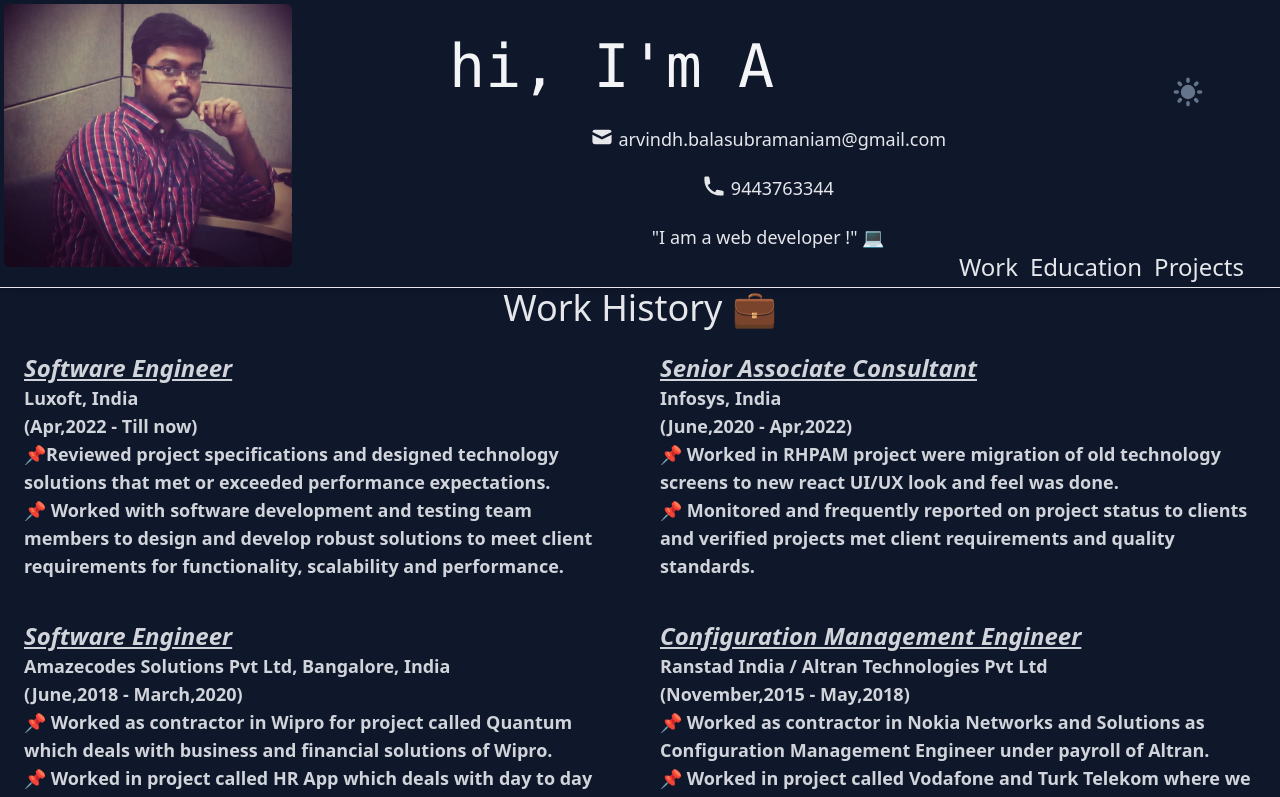
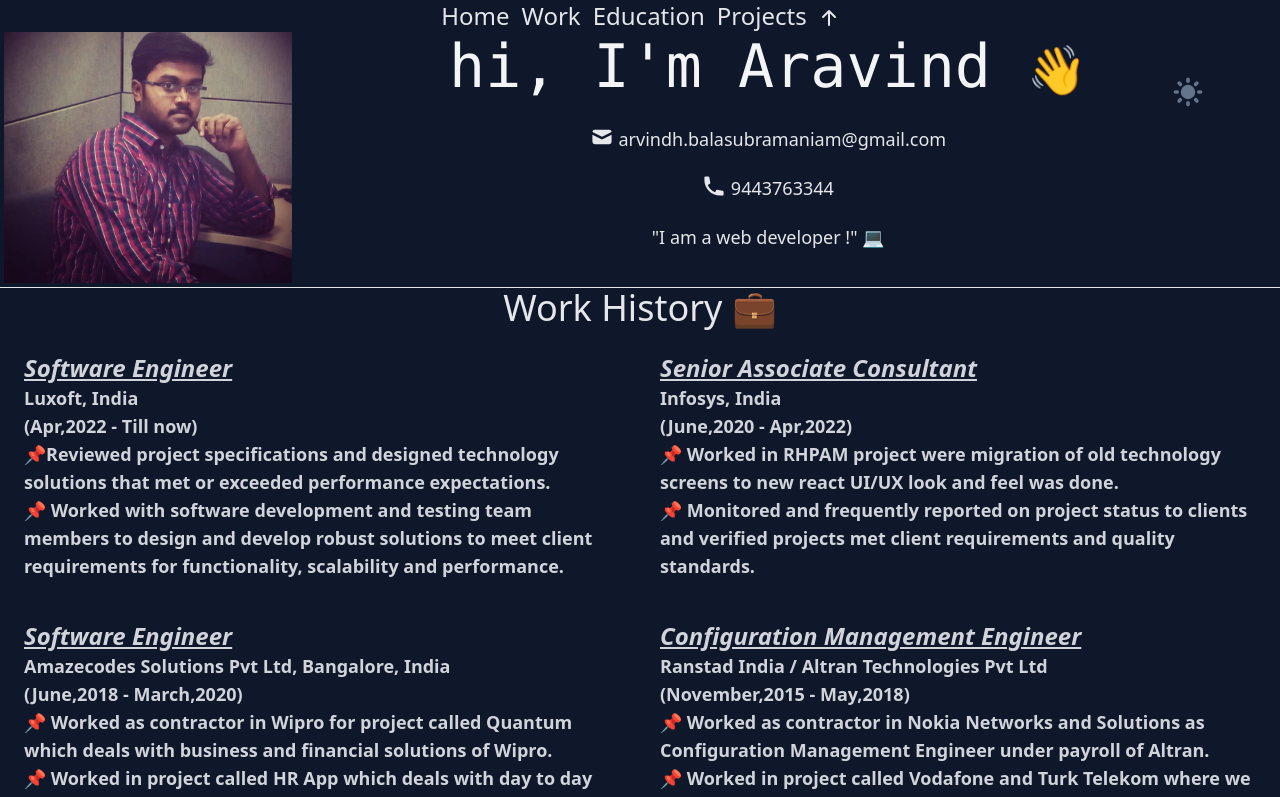
Before and after one commit to MurugeshAravind/Resume, a React (Create React App) app: page / in a window 1280 px wide. Shown: the top 797 px of the page. Built offline with nearby package versions, Linux system fonts and the light colour scheme.

Commit message:
changes made for navigation purposes, added suspense

```diff
--- a/package.json
+++ b/package.json
@@ -11,6 +11,7 @@
     "@testing-library/user-event": "^13.5.0",
     "react": "^18.2.0",
     "react-dom": "^18.2.0",
+    "react-router-dom": "^6.3.0",
     "react-scripts": "5.0.1",
     "web-vitals": "^2.1.4"
   },
--- a/src/App.js
+++ b/src/App.js
@@ -1,13 +1,18 @@
-import React from "react";
-import Header from "./Header/Header.component";
-import Section from "./Section/Section.component";
-import Projects from "./Projects/Projects.component";
+import React, { Suspense } from "react";
+import Navigation from "./Navigation/Navigation.component";
+import Loader from "./Loader/Loader.component";
+const Header = React.lazy(() => import("./Header/Header.component"));
+const Section = React.lazy(() => import("./Section/Section.component"));
+const Projects = React.lazy(() => import("./Projects/Projects.component"));
 function App() {
   return (
     <>
-      <Header />
-      <Section />
-      <Projects />
+      <Navigation />
+      <Suspense fallback={<Loader />}>
+        <Header />
+        <Section />
+        <Projects />
+      </Suspense>
     </>
   );
 }
--- a/src/Header/Header.component.jsx
+++ b/src/Header/Header.component.jsx
@@ -1,6 +1,5 @@
 import { MailIcon, PhoneIcon, SunIcon, MoonIcon } from "@heroicons/react/solid";
 import { useEffect, useState } from "react";
-import styles from "./Header.component.module.css";
 import Image from "../Image/Image.component";
 const Header = () => {
   const [email, setEmail] = useState("");
@@ -21,25 +20,16 @@ const Header = () => {
     if (!isDarkMode) htmlElement.classList.remove("dark");
     else htmlElement.classList.add("dark");
   };
-  const handleClick = (e) => {
-    e.preventDefault();
-    console.log(e)
-    const { innerText } = e.target;
-    htmlElement.classList.add("scroll-smooth");
-    if (innerText === "Work") window.scrollTo(0, 0);
-    if (innerText === "Education") window.scrollTo(0, 711);
-    if (innerText === "Projects") window.scrollTo(0, 1081);
-  };
   return (
-    <div className="w-full dark:bg-slate-900 bg-white lg:md:sticky lg:md:top-0 lg:md:z-10">
+    <div className=" dark:bg-slate-900 bg-white w-full" id="Home">
       <Image
         className={
-          "float-left lg:md:w-72 w-auto h-auto lg:md:mt-1 lg:md:ml-1 rounded-md"
+          "float-left lg:md:w-72 w-auto h-auto lg:md:mt-5 lg:md:ml-1"
         }
         alt={"aravind"}
         src="./aravind.avif"
       />
-      <nav className="dark:text-gray-200 p-9 text-center text-5xl shadow-md font-sans dark:bg-slate-900">
+      <div className="dark:text-gray-200 p-9 text-center text-5xl shadow-md font-sans dark:bg-slate-900">
         <div>
           <h1 className="mb-2 font-mono text-4xl dark:text-gray-100 md:text-6xl">
             hi, I&apos;m <br className="block md:hidden" />
@@ -47,9 +37,6 @@ const Header = () => {
               <span className="h-20 pt-2 overflow-x-hidden whitespace-nowrap text-brand-accent">
                 Aravind <span className="text-3xl lg:md:text-5xl">👋</span>
               </span>
-              <span
-                className={`lg:md:${styles.cursor} absolute -bottom-0 left-0 -top-1 inline-block dark:bg-slate-900 bg-white lg:md:w-full animate-type will-change`}
-              ></span>
             </span>
           </h1>
           <div>
@@ -84,20 +71,7 @@ const Header = () => {
             />
           )}
         </div>
-        <>
-          <ul className="flex lg:md:float-right justify-center space-x-3 text-sm hover:cursor-pointer">
-            <li className="text-2xl hover:animate-pulse" onClick={handleClick}>
-              Work
-            </li>
-            <li className="text-2xl hover:animate-pulse" onClick={handleClick}>
-              Education
-            </li>
-            <li className="text-2xl hover:animate-pulse" onClick={handleClick}>
-              Projects
-            </li>
-          </ul>
-        </>
-      </nav>
+      </div>
       <hr className="bg-gray-100"></hr>
     </div>
   );
--- /dev/null
+++ b/src/Loader/Loader.component.jsx
@@ -0,0 +1,9 @@
+import styled from "./Loader.module.css"
+const Loader = () => {
+    return <div className={styled.overlay}>
+    <div className={styled["overlay__inner"]}>
+        <div className={styled["overlay__content"]}><span className={styled["spinner"]}></span></div>
+    </div>
+</div>
+}
+export default Loader;
--- /dev/null
+++ b/src/Loader/Loader.module.css
@@ -0,0 +1,41 @@
+.overlay {
+    left: 0;
+    top: 0;
+    width: 100%;
+    height: 100%;
+    position: fixed;
+    background: #0f172a;
+}
+
+.overlay__inner {
+    left: 0;
+    top: 0;
+    width: 100%;
+    height: 100%;
+    position: absolute;
+}
+
+.overlay__content {
+    left: 50%;
+    position: absolute;
+    top: 50%;
+    transform: translate(-50%, -50%);
+}
+
+.spinner {
+    width: 75px;
+    height: 75px;
+    display: inline-block;
+    border-width: 2px;
+    border-color: rgba(255, 255, 255, 0.05);
+    border-top-color: #fff;
+    animation: spin 1s infinite linear;
+    border-radius: 100%;
+    border-style: solid;
+}
+
+@keyframes spin {
+  100% {
+    transform: rotate(360deg);
+  }
+}
--- /dev/null
+++ b/src/Navigation/Navigation.component.jsx
@@ -0,0 +1,64 @@
+const Navigation = (props) => {
+  const handleClick = (event, name) => {
+    event.preventDefault();
+    let finalName = name;
+    if (name === "Work")
+      finalName = name.toString().replace("Work", "Work History 💼");
+    if (name === "Education")
+      finalName = name.toString().replace("Education", "Education 🎓");
+    const section = document.getElementById(finalName);
+    window.scrollTo({
+      top: section?.offsetTop - section?.offsetHeight || 0,
+      behavior: "smooth",
+    });
+    props.data(finalName)
+  };
+  return (
+    <nav className="dark:bg-slate-900 bg-white fixed z-10 w-full">
+      <ul className="flex space-x-3 hover:cursor-pointer justify-center dark:text-gray-200">
+        <li
+          className="text-2xl hover:animate-pulse"
+          onClick={(e) => handleClick(e, "Home")}
+        >
+          Home
+        </li>
+        <li
+          className="text-2xl hover:animate-pulse"
+          onClick={(e) => handleClick(e, "Work")}
+        >
+          Work
+        </li>
+        <li
+          className="text-2xl hover:animate-pulse"
+          onClick={(e) => handleClick(e, "Education")}
+        >
+          Education
+        </li>
+        <li
+          className="text-2xl hover:animate-pulse"
+          onClick={(e) => handleClick(e, "Projects")}
+        >
+          Projects
+        </li>
+        <li
+          className="text-2xl hover:animate-pulse"
+          onClick={(e) => handleClick(e, "Top")}
+        >
+          <svg
+            xmlns="http://www.w3.org/2000/svg"
+            className="h-5 w-5 mt-2"
+            viewBox="0 0 20 20"
+            fill="currentColor"
+          >
+            <path
+              fillRule="evenodd"
+              d="M3.293 9.707a1 1 0 010-1.414l6-6a1 1 0 011.414 0l6 6a1 1 0 01-1.414 1.414L11 5.414V17a1 1 0 11-2 0V5.414L4.707 9.707a1 1 0 01-1.414 0z"
+              clipRule="evenodd"
+            />
+          </svg>
+        </li>
+      </ul>
+    </nav>
+  );
+};
+export default Navigation;
--- a/src/Projects/Projects.component.jsx
+++ b/src/Projects/Projects.component.jsx
@@ -1,7 +1,7 @@
 const Projects = () => {
   return (
     <>
-      <h1 className="text-4xl dark:bg-slate-900 dark:text-gray-200 text-center p-5 shadow-lg">Projects</h1>
+      <h1 className="text-4xl dark:bg-slate-900 dark:text-gray-200 text-center p-5 shadow-lg" id="Projects">Projects</h1>
       <div className="flex flex-wrap justify-evenly shadow-md">
         <div className=" dark:bg-slate-900 dark:text-gray-200 border-solid border-2 dark:border-slate-100 shadow-lg flex-auto">
           <h3 className="text-3xl p-5 relative text-center">
--- a/src/Section/Section.component.jsx
+++ b/src/Section/Section.component.jsx
@@ -50,7 +50,7 @@ const Section = () => {
     return data.map((x, i) => (
       <div key={`${id}_${i}`}>
         <section>
-          <h1 className="text-4xl text-center dark:text-gray-200">
+          <h1 className="text-4xl text-center dark:text-gray-200" id={Object.keys(x).toString()}>
             {Object.keys(x).toString()}
           </h1>
           <div className="lg:md:grid lg:md:grid-cols-2 flex flex-wrap gap-10 p-6">
```
